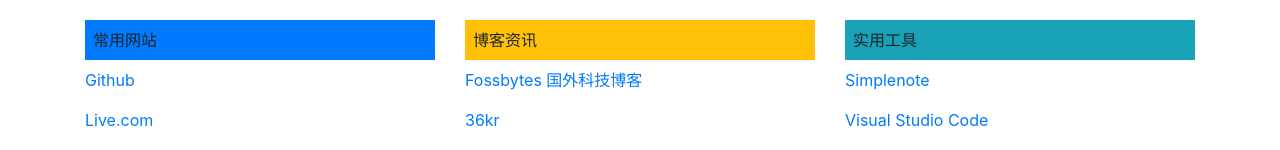
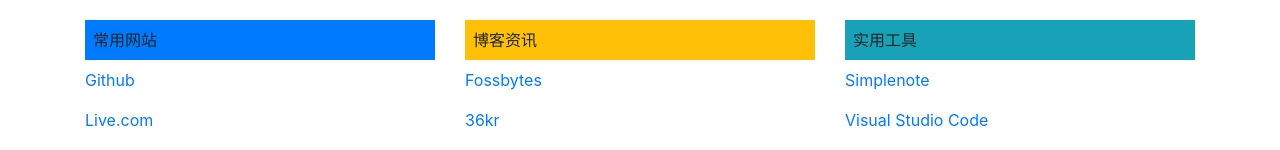
Before and after one commit to oneufo/123, a plain HTML site: page index.html in a window 1280 px wide. Shown: the part 236-386 px from the top of the page. Drawn offline with nearby package versions, Linux system fonts and the light colour scheme.

Commit message:
Update index.html

```diff
--- a/index.html
+++ b/index.html
@@ -27,7 +27,7 @@
     <div class="col-sm-4">
       <div class="p-2 bg-warning">博客资讯</div>
       <h3></h3>
-      <p><a href="http://fossbytes.com" data-toggle="tooltip" title="国外科技博客"target="_blank">Fossbytes  国外科技博客</a></p>
+      <p><a href="http://fossbytes.com" data-toggle="tooltip" title="国外科技博客"target="_blank">Fossbytes</a></p>
       <p><a href="http://www.36kr.com" data-toggle="tooltip" title="科技资讯博客"target="_blank">36kr</a></p>
       <p><a href="http://www.linux.cn" data-toggle="tooltip" title="国内Linux资讯网站"target="_blank">Linux中国</a></p>
       <p><a href="http://www.omgubuntu.co.uk" data-toggle="tooltip" title="Ubuntu资讯网站"target="_blank">OmgUbuntu</a></p>
```
